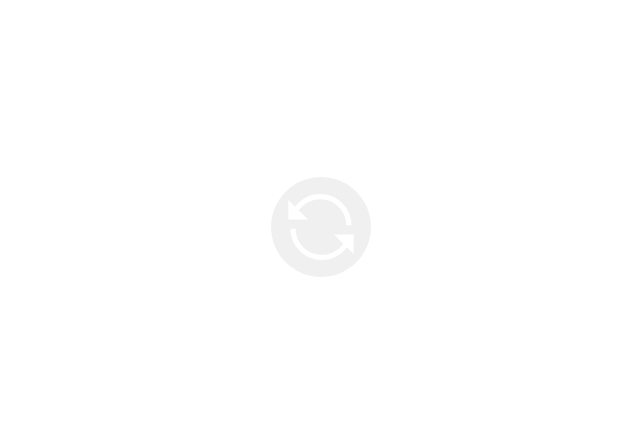
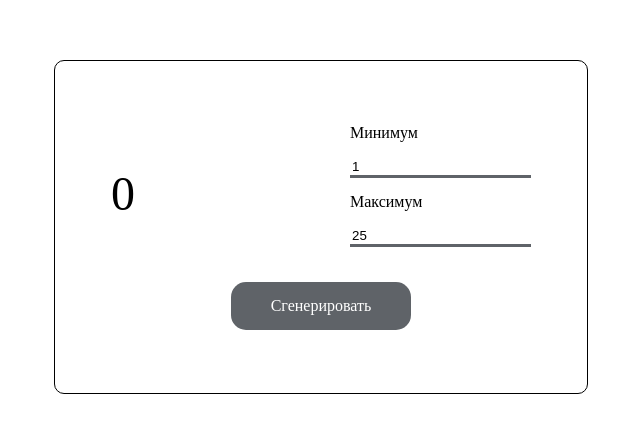
Before and after one commit to tkmynrg/learnJS, a website built with webpack: page src/html/views/index.html in a window 1280 px wide. Shown: the part 173-606 px from the top of the page, without its empty margins (319-959 px from the left). Built offline with nearby package versions, Linux system fonts and the light colour scheme.

Commit message:
randomNumberGenerator

```diff
--- a/src/html/views/index.html
+++ b/src/html/views/index.html
@@ -8,9 +8,30 @@
 </head>
 <body>
 
-<div id="colorContainer">
-    <span id="hexCode"></span>
-    <a id="generateButton"></a>
+<div class="random-form">
+    <div class="random-row">
+        <div class="random__result">
+            0
+        </div>
+        <div class="random__inputs">
+            <div class="input">
+                <div class="input__title">
+                    Минимум
+                </div>
+                <input data-min-value class="input__value" type="number" value="1">
+            </div>
+            <div class="input">
+                <div class="input__title">
+                    Максимум
+                </div>
+                <input data-max-value class="input__value" type="number" value="25">
+            </div>
+        </div>
+
+    </div>
+    <div class="button generate-button">
+        Сгенерировать
+    </div>
 </div>
 
 </body>
--- a/src/js/index.js
+++ b/src/js/index.js
@@ -1,32 +1,15 @@
 import '../scss/app.scss';
 
 $(document).ready(function() {
-    function generateHexColor() {
-        let hexColor = '#';
-        let hexValues = '0123456789ABCDEF';
+    let $minValueInput = $('[data-min-value]');
+    let $maxValueInput = $('[data-max-value]');
+    let $resultDiv = $('.random__result');
+    let $generateButton = $('.generate-button');
 
-        for (let i = 0; i < 6; i++) {
-            hexColor += hexValues[Math.floor(Math.random() * 16)];
-        }
-        return hexColor;
-    }
-    let degrees = 0;
-
-    // Обработчик нажатия на кнопку
-    $('#generateButton').click(function() {
-        let color = generateHexColor();
-        let hexCode = $('#hexCode');
-
-        $('#colorContainer').css('background-color', color);
-
-        hexCode.text === '' ? hexCode.hide() : hexCode.show();
-        hexCode.text(color);
-
-        degrees += -360;
-
-        $(this).css({
-            'transition': 'transform 0.8s cubic-bezier(.55,.26,.94,.53)',
-            'transform': `rotate(${degrees}deg)`
-        });
+    $generateButton.click(function() {
+        let min = parseInt($minValueInput.val(), 10);
+        let max = parseInt($maxValueInput.val(), 10);
+        let result = Math.floor(Math.random() * (max - min + 1)) + min;
+        $resultDiv.text(result);
     });
 });
--- a/src/scss/app.scss
+++ b/src/scss/app.scss
@@ -1,51 +1,77 @@
 body {
-  margin: 0;
-  padding: 0;
+  padding: 16px;
+  color: #000;
 }
 
-#colorContainer {
+.random-form {
+  border: 1px solid #000;
+  border-radius: 10px;
+  left: 50%;
+  padding: 16px;
+  position: absolute;
+  top: 50%;
+  transform: translate3d(-50%,-50%,0);
+  width: 500px;
+  height: 300px;
   display: flex;
+  align-items: center;
+  justify-content: center;
   flex-direction: column;
-  align-items: center;
-  width: 100%;
-  height: 100vh;
-  position: relative;
+
+  .random-row {
+    display: flex;
+    justify-content: space-between;
+    align-items: center;
+    width: calc(100% - 80px);
+    margin-bottom: 20px;
+
+    .random__result {
+      font-size: 48px;
+    }
+
+    .random__inputs {
+      .input {
+        padding-bottom: 15px;
+
+        .input__title {
+          padding-bottom: 15px
+        }
+
+        .input__value {
+          border-style: none;
+          border-bottom: 3px solid #5f6368;
+
+          &:focus {
+            border-style: none;
+            border-bottom: 3px solid #0950a7;
+            outline: none;
+          }
+        }
+      }
+    }
+  }
+
+  .button {
+    background-color: #5f6368;
+    color: white;
+    padding: 15px 40px;
+    margin: 0 auto;
+    display: block;
+    cursor: pointer;
+    border-radius: 15px;
+    transition: 1s ease;
+
+    &:hover {
+      background-color: #0950a7;
+    }
+  }
 }
 
-#hexCode {
-  display: none;
-  font-size: 18px;
-  position: absolute;
-  z-index: 1;
-  left: 50%;
-  margin-top: 30px;
-  transform: translate3d(-50%,0,0);
-  margin-left: 10px;
-  margin-right: 10px;
-  width: max-content;
-  cursor: pointer;
-  padding: 5px 20px 8px 20px;
-  background: rgba(0,0,0,0.13);
-  color: #ffffff;
-  -webkit-tap-highlight-color: transparent;
-  text-decoration: none;
-  border-radius: 4px;
+input[type="number"]::-webkit-inner-spin-button,
+input[type="number"]::-webkit-outer-spin-button {
+  -webkit-appearance: none;
 }
 
-#generateButton {
-  background-image: url(../img/refresh.svg);
-  background-color: rgba(0,0,0,0.06);
-  background-size: 66px;
-  background-position: center center;
-  background-repeat: no-repeat;
-  position: absolute;
-  left: calc(50% - 50px);
-  top: calc(50% - 50px);
-  transition: all .2s ease-in-out;
-  display: block;
-  height: 100px;
-  width: 100px;
-  border-radius: 50px;
-  cursor: pointer;
-  text-align: center;
+input[type="number"] {
+  -moz-appearance: textfield;
 }
```
